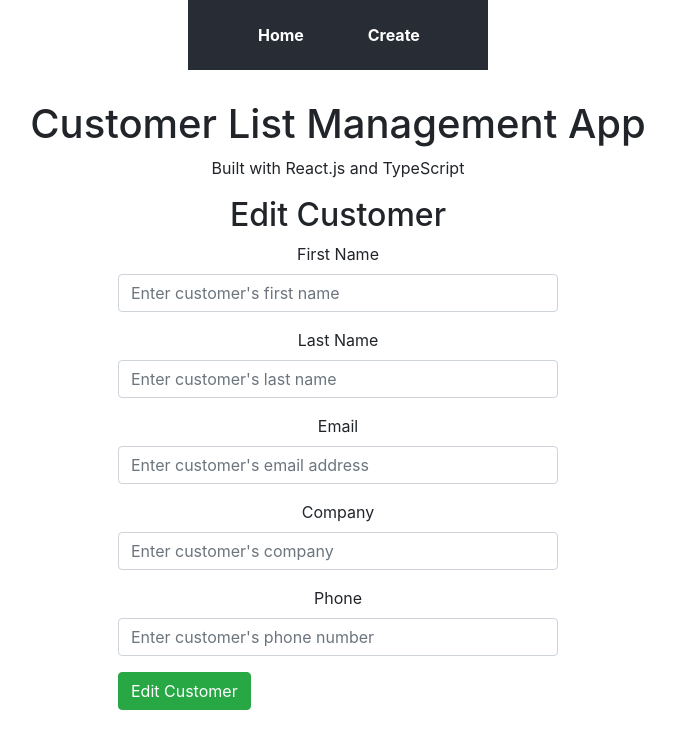
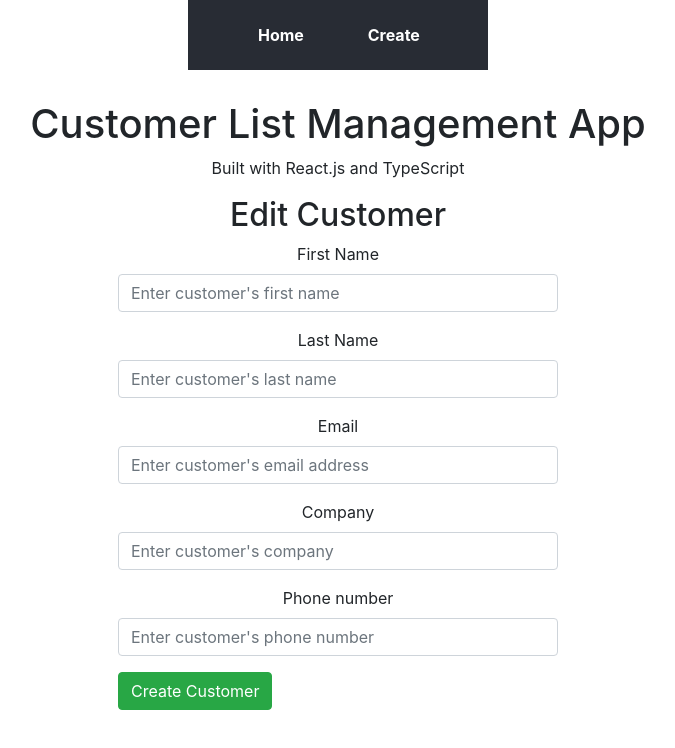
Before and after one commit to jamtay/typescript-react-app, a React (Create React App) app: page /edit/1 in a window 1280 px wide. Shown: the top 748 px of the page, without its empty margins (302-977 px from the left). Built offline with nearby package versions, Linux system fonts and the light colour scheme; no server answers.

Commit message:
Move to new componenets

```diff
--- a/src/customer/components/Create.tsx
+++ b/src/customer/components/Create.tsx
@@ -2,6 +2,7 @@ import * as React from 'react';
 import { RouteComponentProps, withRouter } from 'react-router-dom';
 import { Customer } from '../models/Customer';
 import { createNewCustomer } from '../services/customer';
+import DataEntryForm from './DataEntryForm';
 
 export interface IFormState {
   [key: string]: any;
@@ -46,7 +47,7 @@ class Create extends React.Component<RouteComponentProps, IFormState> {
   private handleInputChanges = (e: React.FormEvent<HTMLInputElement>) => {
     e.preventDefault();
     this.setState({
-      [e.currentTarget.name]: e.currentTarget.value
+      [e.currentTarget.id]: e.currentTarget.value
     });
   };
 
@@ -67,36 +68,11 @@ class Create extends React.Component<RouteComponentProps, IFormState> {
                   The form was successfully submitted!
                 </div>
             )}
-            <form id={"create-post-form"} onSubmit={this.processFormSubmission} noValidate={true}>
-              <div className="form-group col-md-12">
-                <label htmlFor="firstName"> First Name </label>
-                <input type="text" id="firstName" onChange={e => this.handleInputChanges(e)} name="firstName" className="form-control" placeholder="Enter customer's first name" />
-              </div>
-              <div className="form-group col-md-12">
-                <label htmlFor="lastName"> Last Name </label>
-                <input type="text" id="lastName" onChange={(e) => this.handleInputChanges(e)} name="lastName" className="form-control" placeholder="Enter customer's last name" />
-              </div>
-              <div className="form-group col-md-12">
-                <label htmlFor="email"> Email </label>
-                <input type="email" id="email" onChange={(e) => this.handleInputChanges(e)} name="email" className="form-control" placeholder="Enter customer's email address" />
-              </div>
-              <div className="form-group col-md-12">
-                <label htmlFor="company"> Company </label>
-                <input type="text" id="company" onChange={(e) => this.handleInputChanges(e)} name="company" className="form-control" placeholder="Enter customer's company" />
-              </div>
-              <div className="form-group col-md-12">
-                <label htmlFor="phone"> Phone </label>
-                <input type="text" id="phone" onChange={(e) => this.handleInputChanges(e)} name="phone" className="form-control" placeholder="Enter customer's phone number" />
-              </div>
-              <div className="form-group col-md-4 pull-right">
-                <button className="btn btn-success" type="submit" id="create-customer">
-                  Create Customer
-                </button>
-                {loading &&
-                  <span className="fa fa-circle-o-notch fa-spin" />
-                }
-              </div>
-            </form>
+            <DataEntryForm
+                handleInputChanges={(e) => this.handleInputChanges(e)}
+                processFormSubmission={this.processFormSubmission}
+                loading={loading}
+            />
           </div>
         </div>
     )
--- /dev/null
+++ b/src/customer/components/DataEntryForm.tsx
@@ -0,0 +1,38 @@
+import * as React from 'react';
+import FormField from './FormField';
+import {Customer} from '../models/Customer';
+
+export interface IDataEntryFormProps {
+  handleInputChanges: (e: React.FormEvent<HTMLInputElement>) => void;
+  processFormSubmission: (e: React.FormEvent<HTMLFormElement>) => Promise<void>;
+  loading: boolean;
+  customer?: Customer;
+}
+export interface IFormState {}
+
+class DataEntryForm extends React.Component<IDataEntryFormProps, IFormState> {
+
+  public render() {
+    const { handleInputChanges, processFormSubmission, loading, customer } = this.props;
+
+    return (
+      <form id={"create-post-form"} onSubmit={processFormSubmission} noValidate={true}>
+        <FormField name="firstName" type="text" placeholder="Enter customer's first name" onChange={handleInputChanges} defaultValue={customer ? customer.firstName : ''}>First Name</FormField>
+        <FormField name="lastName" type="text" placeholder="Enter customer's last name" onChange={handleInputChanges} defaultValue={customer ? customer.lastName : ''}>Last Name</FormField>
+        <FormField name="email" type="email" placeholder="Enter customer's email address" onChange={handleInputChanges} defaultValue={customer ? customer.email : ''}>Email</FormField>
+        <FormField name="company" type="text" placeholder="Enter customer's company" onChange={handleInputChanges} defaultValue={customer ? customer.company : ''}>Company</FormField>
+        <FormField name="phone" type="text" placeholder="Enter customer's phone number" onChange={handleInputChanges} defaultValue={customer && customer.phone ? customer.phone.toString() : ''}>Phone number</FormField>
+        <div className="form-group col-md-4 pull-right">
+          <button className="btn btn-success" type="submit" id="create-customer">
+            Create Customer
+          </button>
+          {loading &&
+            <span className="fa fa-circle-o-notch fa-spin" />
+          }
+        </div>
+      </form>
+    )
+  }
+}
+
+export default DataEntryForm;
--- a/src/customer/components/Edit.tsx
+++ b/src/customer/components/Edit.tsx
@@ -2,6 +2,7 @@ import * as React from 'react';
 import {RouteComponentProps, withRouter} from 'react-router-dom';
 import {getCustomer, updateCustomer} from "../services/customer";
 import {Customer} from "../models/Customer";
+import DataEntryForm from "./DataEntryForm";
 
 export interface IFormState {
   id: number,
@@ -62,53 +63,15 @@ class EditCustomer extends React.Component<RouteComponentProps<any>, IFormState>
             <div>
               <div className={"col-md-12 form-wrapper"}>
                 <h2> Edit Customer </h2>
-
                 {submitSuccess && (
                     <div className="alert alert-info" role="alert">
                       Customer's details has been edited successfully </div>
                 )}
-
-                <form id={"create-post-form"} onSubmit={this.processFormSubmission}
-                      noValidate={true}>
-                  <div className="form-group col-md-12">
-                    <label htmlFor="first_name"> First Name </label>
-                    <input type="text" id="firstName" defaultValue={this.state.customer.firstName}
-                           onChange={(e) => this.handleInputChanges(e)} name="firstName"
-                           className="form-control" placeholder="Enter customer's first name"/>
-                  </div>
-                  <div className="form-group col-md-12">
-                    <label htmlFor="last_name"> Last Name </label>
-                    <input type="text" id="lastName" defaultValue={this.state.customer.lastName}
-                           onChange={(e) => this.handleInputChanges(e)} name="lastName"
-                           className="form-control" placeholder="Enter customer's last name"/>
-                  </div>
-                  <div className="form-group col-md-12">
-                    <label htmlFor="email"> Email </label>
-                    <input type="email" id="email" defaultValue={this.state.customer.email}
-                           onChange={(e) => this.handleInputChanges(e)} name="email"
-                           className="form-control" placeholder="Enter customer's email address"/>
-                  </div>
-                  <div className="form-group col-md-12">
-                    <label htmlFor="company"> Company </label>
-                    <input type="text" id="company" defaultValue={this.state.customer.company}
-                           onChange={(e) => this.handleInputChanges(e)} name="company"
-                           className="form-control" placeholder="Enter customer's company"/>
-                  </div>
-                  <div className="form-group col-md-12">
-                    <label htmlFor="phone"> Phone </label>
-                    <input type="text" id="phone" defaultValue={this.state.customer.phone}
-                           onChange={(e) => this.handleInputChanges(e)} name="phone"
-                           className="form-control" placeholder="Enter customer's phone number"/>
-                  </div>
-                  <div className="form-group col-md-4 pull-right">
-                    <button className="btn btn-success" type="submit">
-                      Edit Customer
-                    </button>
-                    {loading &&
-                    <span className="fa fa-circle-o-notch fa-spin"/>
-                    }
-                  </div>
-                </form>
+                <DataEntryForm
+                  handleInputChanges={(e) => this.handleInputChanges(e)}
+                  processFormSubmission={this.processFormSubmission}
+                  loading={loading} customer={this.state.customer}
+                />
               </div>
             </div>
           </div>
--- /dev/null
+++ b/src/customer/components/FormField.tsx
@@ -0,0 +1,27 @@
+import * as React from 'react';
+
+export interface IFormFieldProps {
+  name: string;
+  type: string;
+  placeholder: string;
+  onChange: (e: React.FormEvent<HTMLInputElement>) => void;
+  defaultValue?: string;
+}
+
+export interface IFormFieldState {}
+
+class FormField extends React.Component<IFormFieldProps, IFormFieldState> {
+
+  public render() {
+    const { name, type, placeholder, onChange, children, defaultValue } = this.props;
+
+    return (
+        <div className="form-group col-md-12">
+          <label htmlFor={name}> {children} </label>
+          <input type={type} id={name} onChange={onChange} name={name} className="form-control" placeholder={placeholder} defaultValue={defaultValue}/>
+        </div>
+    )
+  }
+}
+
+export default FormField;
--- a/src/customer/components/Home.tsx
+++ b/src/customer/components/Home.tsx
@@ -1,7 +1,6 @@
 import * as React from 'react';
 import { Link, RouteComponentProps } from 'react-router-dom';
 import {deleteCustomer, getCustomers} from "../services/customer";
-
 
 interface IState {
   customers: any[];
```
Also changed, not shown: 1 other file (tests, documents, lock files or other folders).
